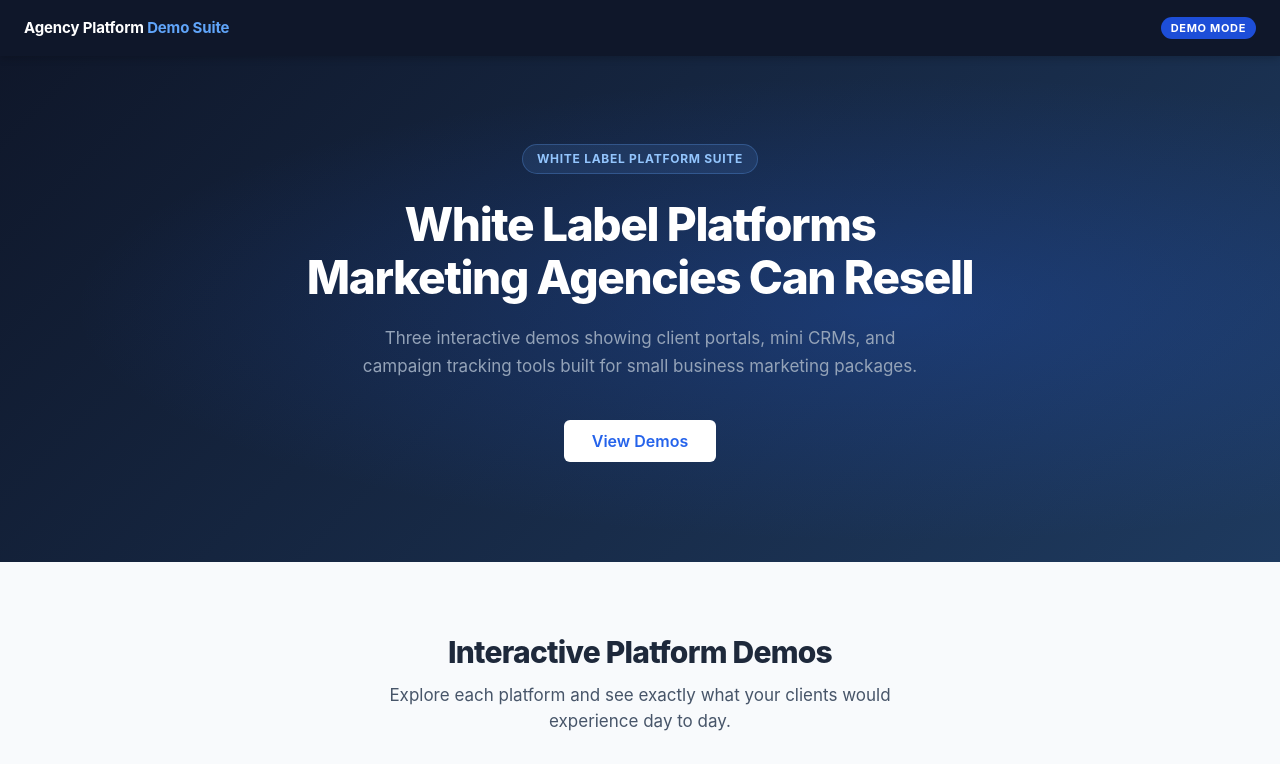
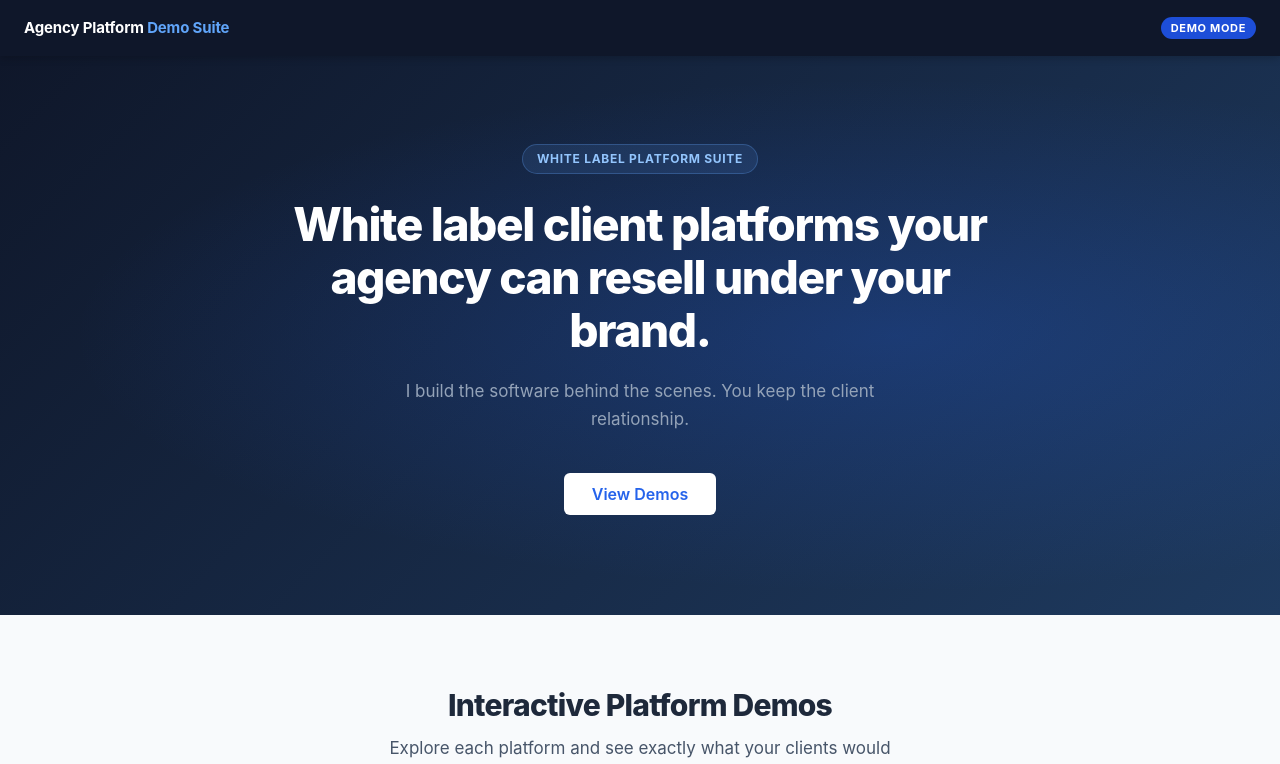
Before and after one commit to AaronC1992/agency-platform-demo-suite, a React (Vite) app: page / in a window 1280 px wide. Shown: the top 764 px of the page. Built offline with nearby package versions, Linux system fonts and the light colour scheme.

Commit message:
Update hero copy with clear value proposition

```diff
--- a/src/components/DemoHub.jsx
+++ b/src/components/DemoHub.jsx
@@ -93,10 +93,9 @@ export default function DemoHub({ onOpenDemo }) {
       <section className="hero">
         <div className="hero-inner">
           <div className="hero-badge">White Label Platform Suite</div>
-          <h1>White Label Platforms Marketing Agencies Can Resell</h1>
+          <h1>White label client platforms your agency can resell under your brand.</h1>
           <p>
-            Three interactive demos showing client portals, mini CRMs, and campaign
-            tracking tools built for small business marketing packages.
+            I build the software behind the scenes. You keep the client relationship.
           </p>
           <button className="btn btn-white btn-lg" onClick={scrollToDemo}>
             View Demos
```
